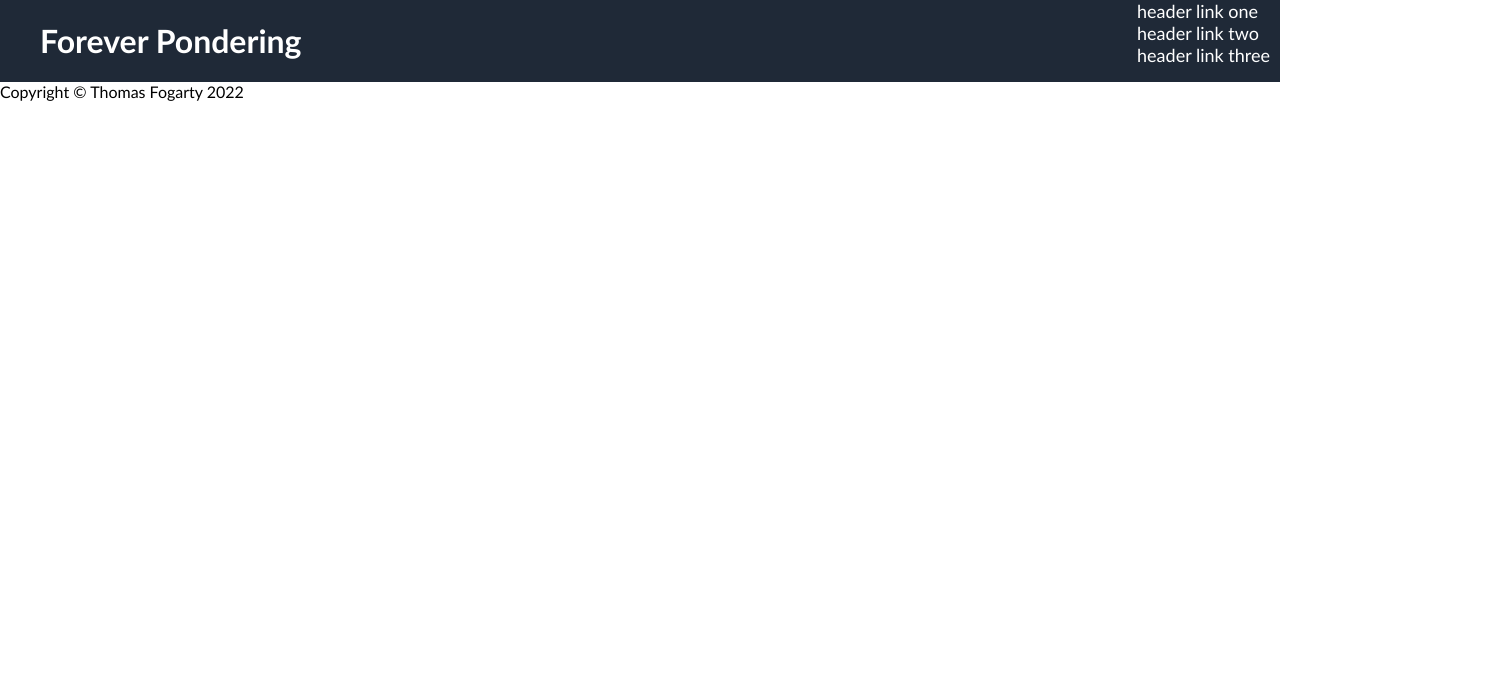
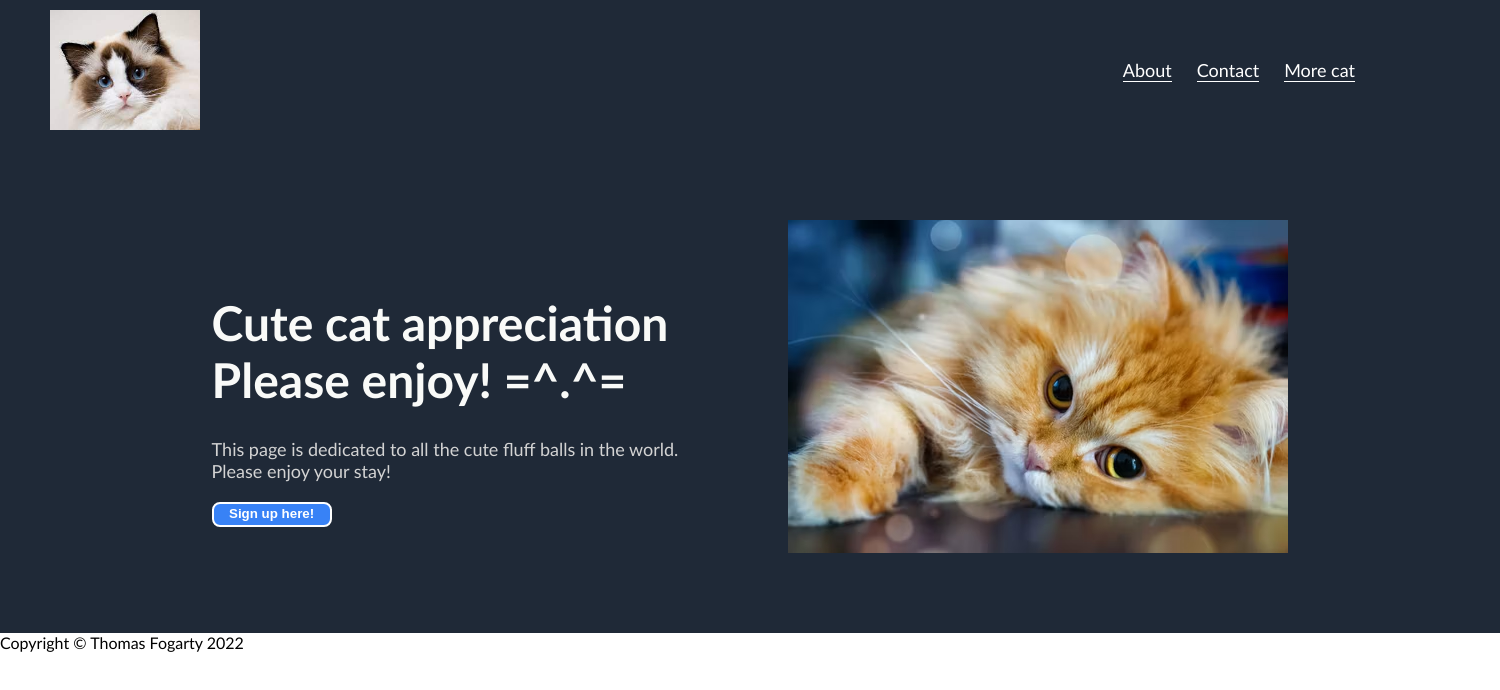
Before and after one commit to Thoss24/landing-page, a plain HTML site: page index.html in a window 1280 px wide. Shown: the whole page, 1500 px wide, since content can reach past the window. Drawn offline with Linux system fonts and the light colour scheme.

Commit message:
header completed

```diff
--- a/index.html
+++ b/index.html
@@ -3,22 +3,29 @@
     <head>
         <link rel="stylesheet" href="../landing-page/style.css">
         <meta charset="utf-8">
-        <title>Mood</title>
+        <title>My favorite cats</title>
     </head>
     <body>
 
-        <div class="header"> <!--header div-->
-            <div class="header-logo-div"> <!--header logo div-->
-            <h1>Forever Pondering</h1>
-            </div> <!--header logo div end-->
-            <div class="ul-div"> <!--ul div-->
+        <div class="header-container"> <!--header container div START-->
+            <div class="header-one"> <!--header one div START-->
+            <img class="header-ragdoll-img" src="../landing-page/images/ragdoll.jpeg">
             <ul>
-                <li><a href="">header link one</a></li>
-                <li><a href="">header link two</a></li>
-                <li><a href="">header link three</a></li>
+                <li><a href="">About</a></li>
+                <li><a href="">Contact</a></li>
+                <li><a href="">More cat</a></li>
             </ul>
-            </div> <!--ul div end-->
-        </div> <!--header div end-->
+            </div> <!--header one div END-->
+
+            <div class="header-two"> <!--header two div START-->
+                <div class="header-two-child"> <!--header two child div START-->
+                <p class="header-main-text">Cute cat appreciation<br> Please enjoy!  =^.^=</p>
+                <p class="header-text">This page is dedicated to all the cute fluff balls in the world.<br> Please enjoy your stay!</p>
+                <button class="button">Sign up here!</button>
+                </div> <!--header two child div END-->
+                <img src="../landing-page/images/fluff-boi-one.avif">
+            </div> <!--header two div END-->
+            </div> <!--header container div END-->
 
 
 
--- a/style.css
+++ b/style.css
@@ -1,14 +1,27 @@
+
+/* TYPE SELECTORS */
+
 body {
     display: flex;
     flex-direction: column;
     min-height: 100vh;
     margin: 0;
     font-family: 'Trebuchet MS', 'Lucida Sans Unicode', 'Lucida Grande', 'Lucida Sans', Arial, sans-serif;
+    min-width: 1500px;
 }
 ul {
     list-style: none;
     margin: 0;
     padding: 0;
+    margin-right: 120px;
+    display: flex;
+}
+
+li {
+    display: inline;
+    margin-right: 25px;
+    border-bottom: 1px solid #fff;
+
 }
 
 a {
@@ -17,22 +30,73 @@ a {
     font-size: 18px;
   }
 
-.header {
+/* HEADER CONTENT */
+
+.header-container {
     background-color: #1f2937;
     color: white;
     display: flex;
-
+    justify-content: space-between;
+    flex-direction: column;
+    min-width: 200px;
 }
 
-.ul-div {
-    margin-left: auto;
-    padding-right: 10px;
+.header-one {
+    display: flex;
+    justify-content: space-between;
+    align-items: center;
 }
 
-.header-logo-div {
-    margin-right: auto;
-    padding-left: 40px;
+.header-two {
+    display: flex;
+    align-items: center;
+    justify-content: center;
+    gap: 110px;
+    padding: 80px;
 }
+
+.header-two-child {
+    display: flex;
+    flex-direction: column;
+    gap: 2px;
+}
+
+.header-ragdoll-img {
+    height: 120px;
+    width: 150px;
+    margin: 10px;
+    margin-left: 50px;
+}
+
+.button {
+    width: 120px;
+    height: 25px;
+    background-color: #3882f6;
+    color: #fff;
+    border-radius: 8px;
+    text-align: center;
+    line-height: 1.1;
+    font-weight: bold;
+    border-style: solid;
+    border-color: #fff;
+  }
+
+  .header-main-text {
+    font-size: 48px;
+    font-weight: bold;
+    color: #f9faf8;
+    margin-bottom: 10px;
+  }
+
+  .header-text {
+    font-size: 18px;
+    color: lightgrey;
+  }
+
+
+/* HEADER CONTENT END */
+
+
 
 .body-one {
 
```
Also changed, not shown: images/fluff-boi-one.avif (added), images/logo-cat.jpg (added), images/ragdoll.jpeg (added), 1 other file.
